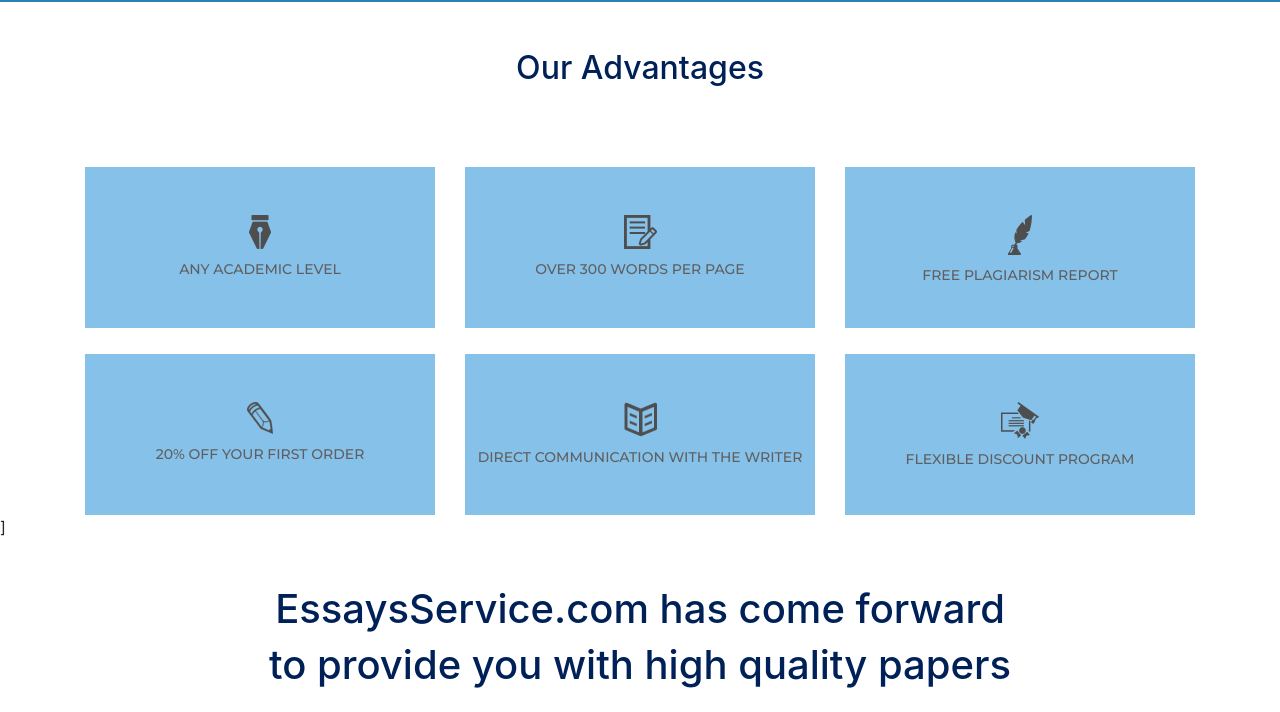
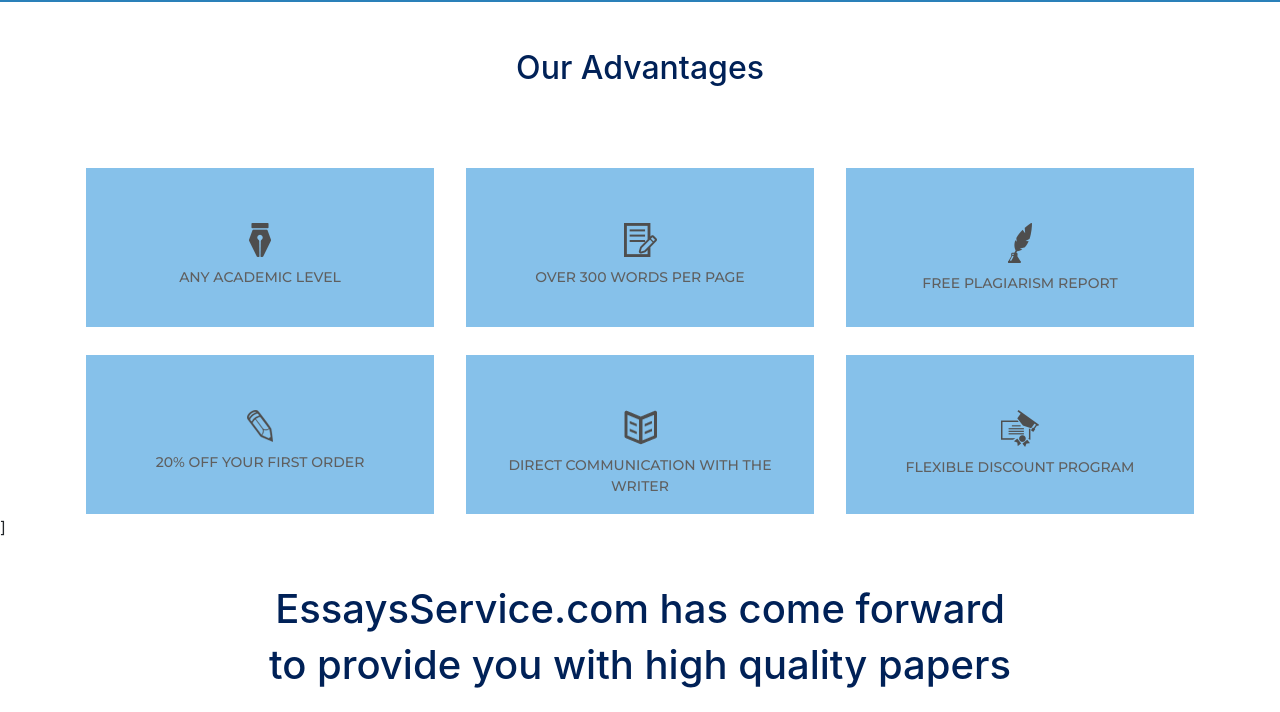
Before and after one commit to vadympavlina/HTML-CSS, a plain HTML site: page BootStrap/index.html in a window 1280 px wide. Shown: the part 673-1385 px from the top of the page. Drawn offline with nearby package versions, Linux system fonts and the light colour scheme.

Commit message:
Add Button

```diff
--- a/BootStrap/assets/CSS/style.css
+++ b/BootStrap/assets/CSS/style.css
@@ -200,7 +200,30 @@
     color: #fff;
 }
 
+.btnAbout {
+    height: 161px;
+    width: 350px;
 
+    display: inline-block;
+    vertical-align: top;
+    padding: 7px 12px;
+    border: 1px solid #fff;
+    font-size: 14px;
+    font-weight: 700;
+    background: #86c1ea;
+    color: #fff;
+    text-transform: uppercase;
+    text-decoration: none;
+    transition: background .1s linear, color .1s linear;
+}
+
+.btnAbout:hover {
+    border: 1px solid #86c1ea;
+    background: linear-gradient(to bottom, #81d8f3, #9b8afc);
+    transition: transform .2s linear;
+    text-decoration: none;
+    color: #fff;
+}
 /* Main */
 
 .main {
--- a/BootStrap/index.html
+++ b/BootStrap/index.html
@@ -104,46 +104,59 @@
         <div class="row about">
             <div class="col color3">
                     <div id="rectangle">
-                    <div class="about__icon"><img src="assets/images/secondpage_about/icon1.png" alt=""></div>
+                    <a class="btnAbout" href="#">
+                        <div class="about__icon">
+                        <img src="assets/images/secondpage_about/icon1.png" alt=""></div>
                         <div class="about__title">Any academic level</div>
+                    </a>
+                </div>
 
+            </div>
+            <div class="col color3">
+                    <div id="rectangle">
+                            <a class="btnAbout" href="#">
+                                <div class="about__icon">
+                                <img src="assets/images/secondpage_about/icon2.png" alt=""></div>
+                                <div class="about__title">Over 300 words per page</div>
+                            </a>
                         </div>
             </div>
             <div class="col color3">
                     <div id="rectangle">
-                    <div class="about__icon"><img src="assets/images/secondpage_about/icon2.png" alt=""></div>
-                    <div class="about__title">Over 300 words per page</div>
-
-                </div>
-            </div>
-            <div class="col color3">
-                <div id="rectangle">
-                    <div class="about__icon"><img src="assets/images/secondpage_about/icon3.png" alt=""></div>
+                            <a class="btnAbout" href="#">
+                                <div class="about__icon">
+                                <img src="assets/images/secondpage_about/icon3.png" alt=""></div>
                                 <div class="about__title">Free plagiarism report</div>
-
+                            </a>
                         </div>
             </div>
         </div>
         <div class="row about">
             <div class="col color3">
                     <div id="rectangle">
-                    <div class="about__icon"><img src="assets/images/secondpage_about/icon4.png" alt=""></div>
+                            <a class="btnAbout" href="#">
+                                <div class="about__icon">
+                                <img src="assets/images/secondpage_about/icon4.png" alt=""></div>
                                 <div class="about__title">20% off your first order</div>
-
+                            </a>
                         </div>
             </div>
             <div class="col color3">
                     <div id="rectangle">
-                    <div class="about__icon"><img src="assets/images/secondpage_about/icon5.png" alt=""></div>
+                            <a class="btnAbout" href="#">
+                                <div class="about__icon">
+                                <img src="assets/images/secondpage_about/icon5.png" alt=""></div>
                                 <div class="about__title">Direct communication with the writer</div>
-
+                            </a>
                         </div>
             </div>
             <div class="col color3">
                     <div id="rectangle">
-                    <div class="about__icon"><img src="assets/images/secondpage_about/icon6.png" alt=""></div>
+                            <a class="btnAbout" href="#">
+                                <div class="about__icon">
+                                <img src="assets/images/secondpage_about/icon6.png" alt=""></div>
                                 <div class="about__title">Flexible discount program</div>
-
+                            </a>
                         </div>
             </div>
         </div>
```
Lines whose indentation alone changed are shown as unchanged.
